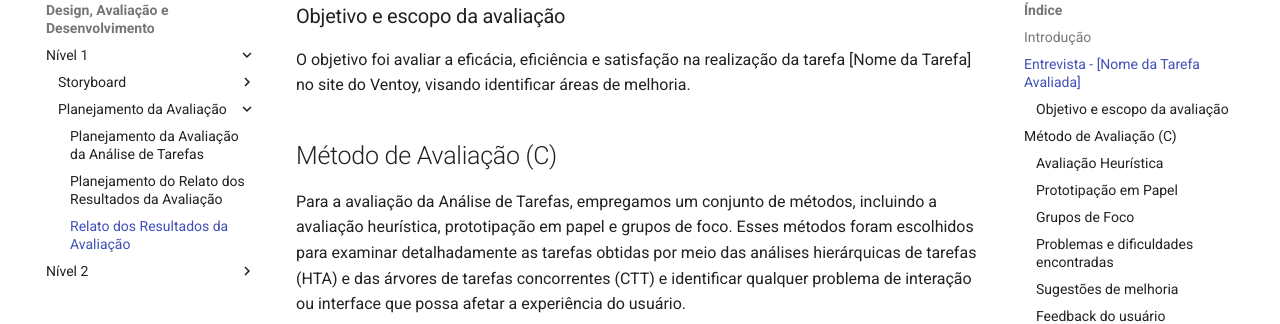
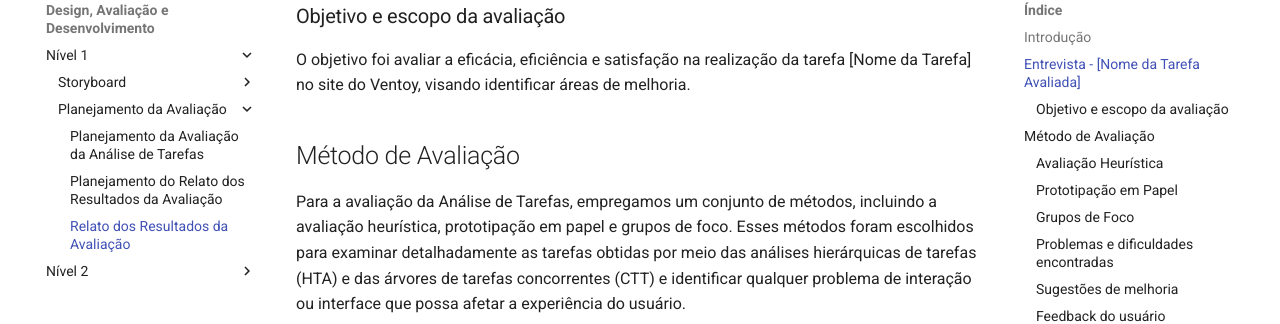
Before and after one commit to Interacao-Humano-Computador/2023.2-Ventoy, an MkDocs documentation site: the page built from docs/DAD/nivel1/AnaliseTarefas/resultado.md, in a window 1280 px wide and 900 px high, scrolled down 522 px. Shown: the part 119-443 px from the top of the window. Built offline with MkDocs 1.6.1 and Material for MkDocs 9.7.7, drawn with Linux system fonts in a browser that asks for light colours; comment, search, counter and statistics services are not loaded.

```diff
--- a/docs/DAD/nivel1/AnaliseTarefas/resultado.md
+++ b/docs/DAD/nivel1/AnaliseTarefas/resultado.md
@@ -10,7 +10,7 @@ Este relato sumariza os resultados obtidos na avaliação da Análise de Tarefas
 
 O objetivo foi avaliar a eficácia, eficiência e satisfação na realização da tarefa [Nome da Tarefa] no site do Ventoy, visando identificar áreas de melhoria.
 
-## Método de Avaliação (C)
+## Método de Avaliação
 
 Para a avaliação da Análise de Tarefas, empregamos um conjunto de métodos, incluindo a avaliação heurística, prototipação em papel e grupos de foco. Esses métodos foram escolhidos para examinar detalhadamente as tarefas obtidas por meio das análises hierárquicas de tarefas (HTA) e das árvores de tarefas concorrentes (CTT) e identificar qualquer problema de interação ou interface que possa afetar a experiência do usuário.
 
```
